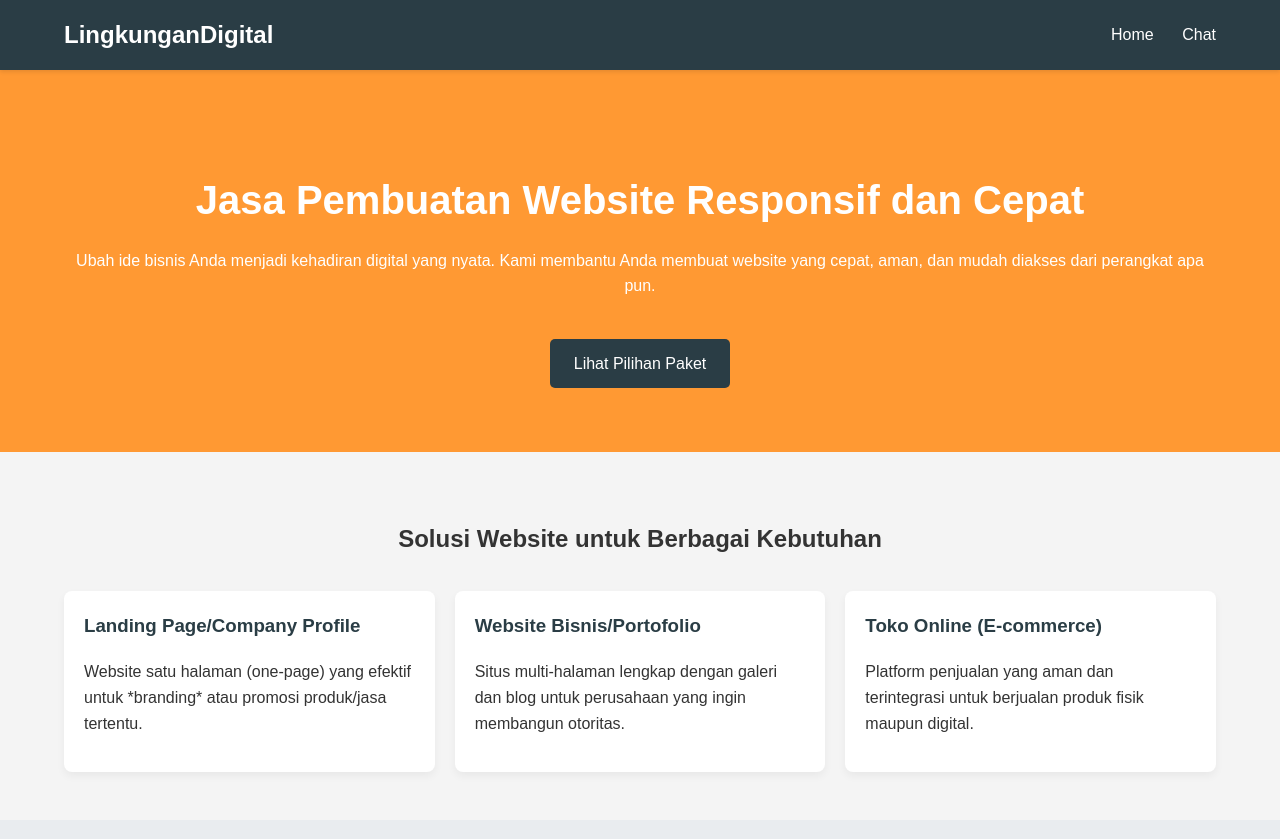
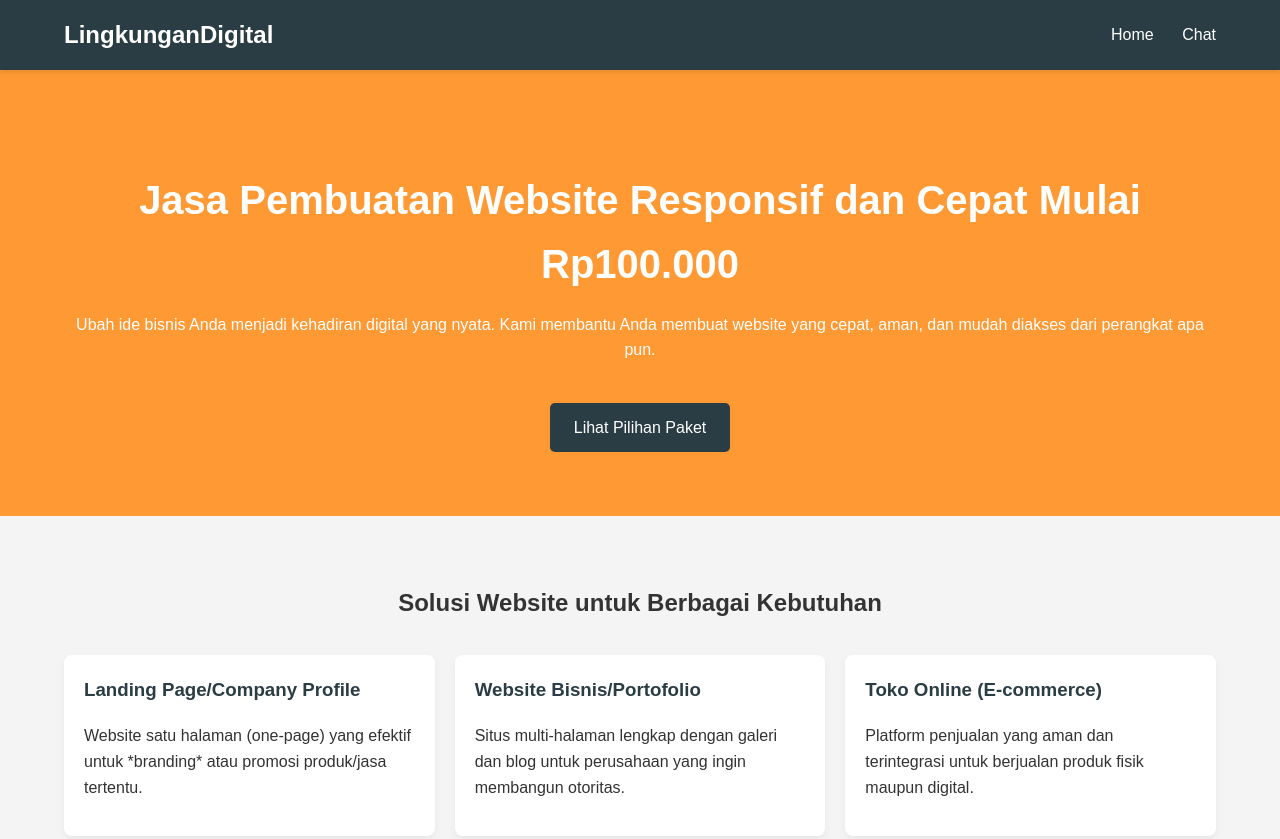
Before and after one commit to lingkungandigital/jasa-pembuatan-website, a plain HTML site: page index.html in a window 1280 px wide. Shown: the top 839 px of the page. Drawn offline with Linux system fonts and the light colour scheme.

Commit message:
Update index.html

```diff
--- a/index.html
+++ b/index.html
@@ -29,7 +29,7 @@
     <main>
         <section id="hero" class="hero">
             <div class="container">
-                <h1>Jasa Pembuatan Website Responsif dan Cepat</h1>
+                <h1>Jasa Pembuatan Website Responsif dan Cepat Mulai Rp100.000</h1>
                 <p>Ubah ide bisnis Anda menjadi kehadiran digital yang nyata. Kami membantu Anda membuat website yang cepat, aman, dan mudah diakses dari perangkat apa pun.</p>
                 <a href="#paket" class="cta-button">Lihat Pilihan Paket</a>
             </div>
```
